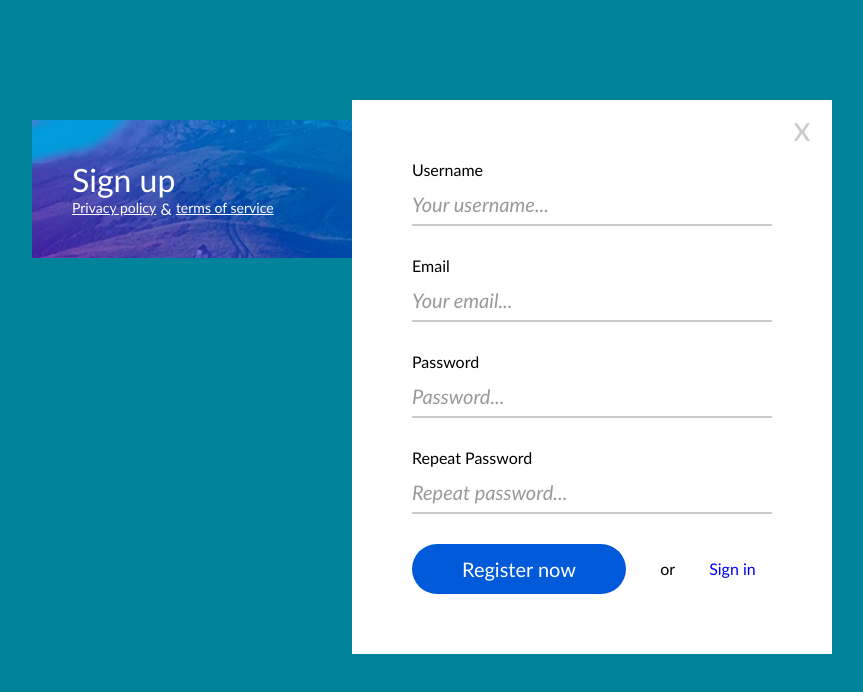
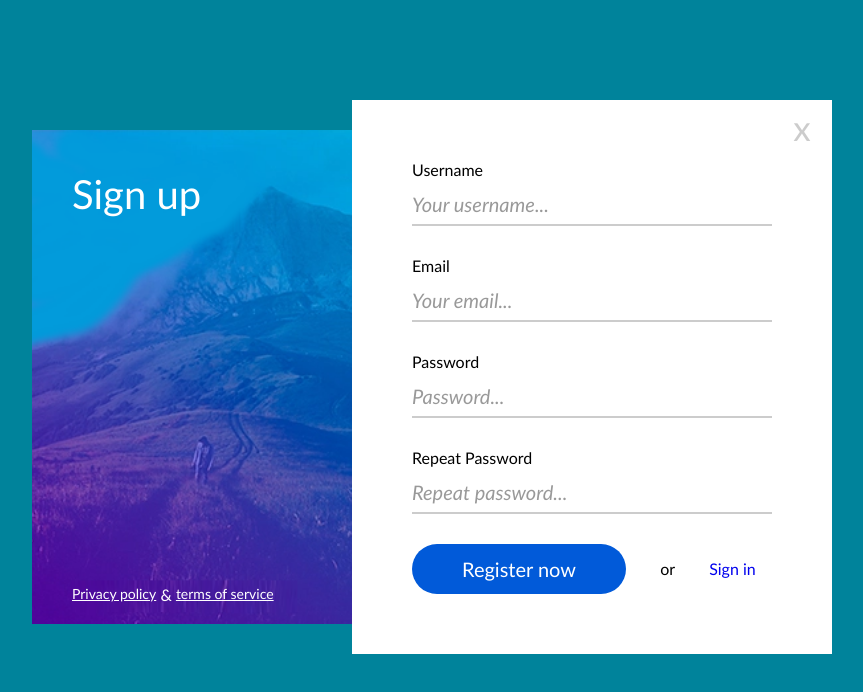
Before and after one commit to nsn1930/4-signin, a website: page index.html in a window 1280 px wide. Shown: the whole page, without its empty margins (208-1071 px from the left). Drawn offline with Linux system fonts and the light colour scheme.

Commit message:
Left column "auto"-height

```diff
--- a/css/main.css
+++ b/css/main.css
@@ -16,31 +16,37 @@ body {
     width: 800px;
     margin-top: 100px;
     margin-left: calc(50% - 400px);
+    position: relative;
 }
 
 .left-column {
     float: left;
     width: 40%;
     padding: 40px;
-    margin-top: 20px;
     background-color: #2E62B7;
     background-image: url(../img/hill.png);
     background-repeat: no-repeat;
     background-position: center;
     background-size: cover;
     color: #fff;
+    position: absolute;
+    top: 30px;
+    bottom: 30px;
 }
 
 .main-title {
     display: inline-block;
     width: 100%;
-    font-size: 32px;
+    font-size: 40px;
     font-weight: normal;
 }
 
 .bottom-links {
     display: inline-block;
-    width: 100%;
+    position: absolute;
+    bottom: 20px;
+    left: 40px;
+    right: 40px;
 }
 
 .bottom-links > .link {
@@ -53,7 +59,7 @@ body {
 }
 
 .right-column {
-    float: left;
+    float: right;
     width: 60%;
     padding: 60px;
     background-color: #fff;
```
